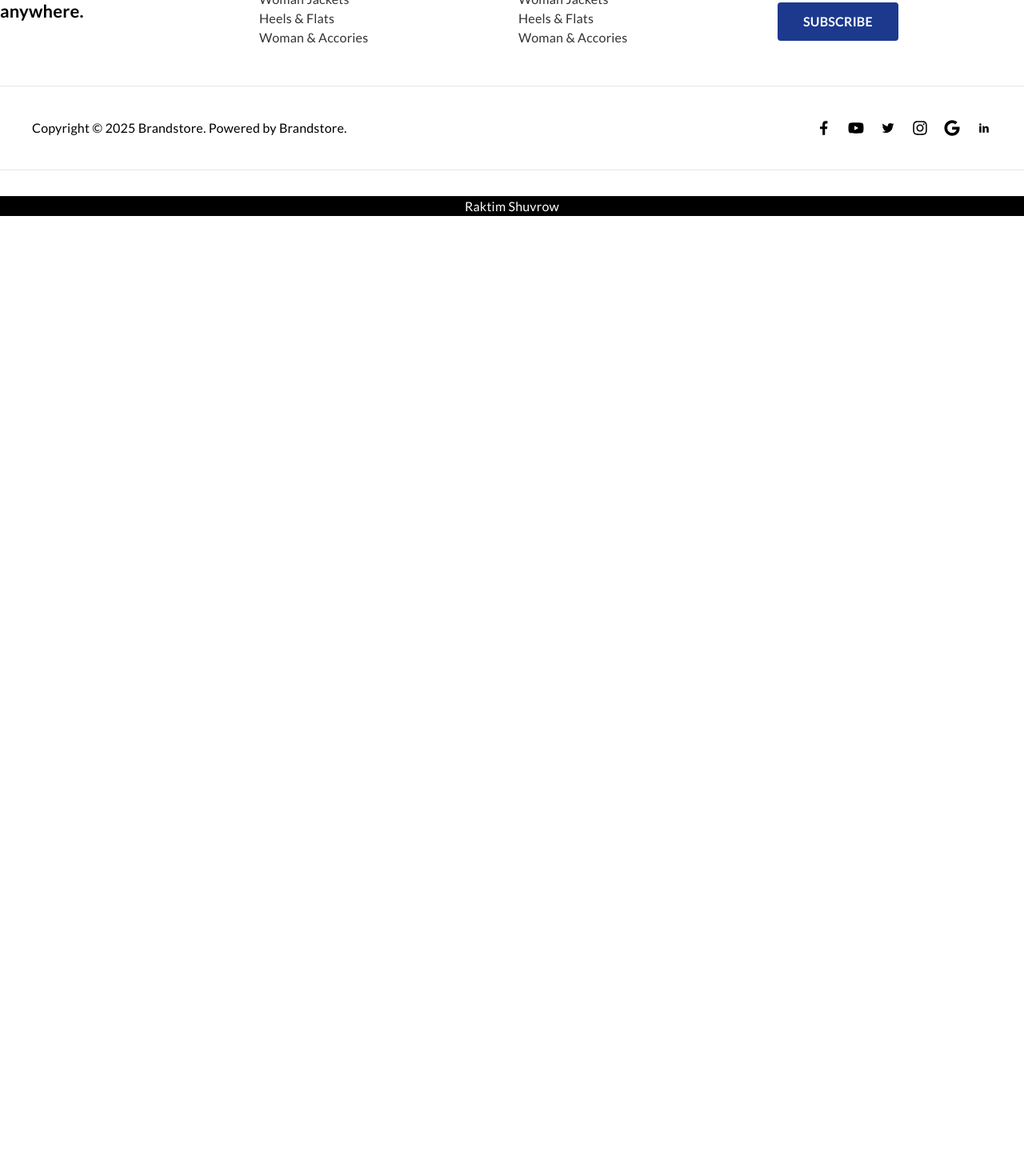
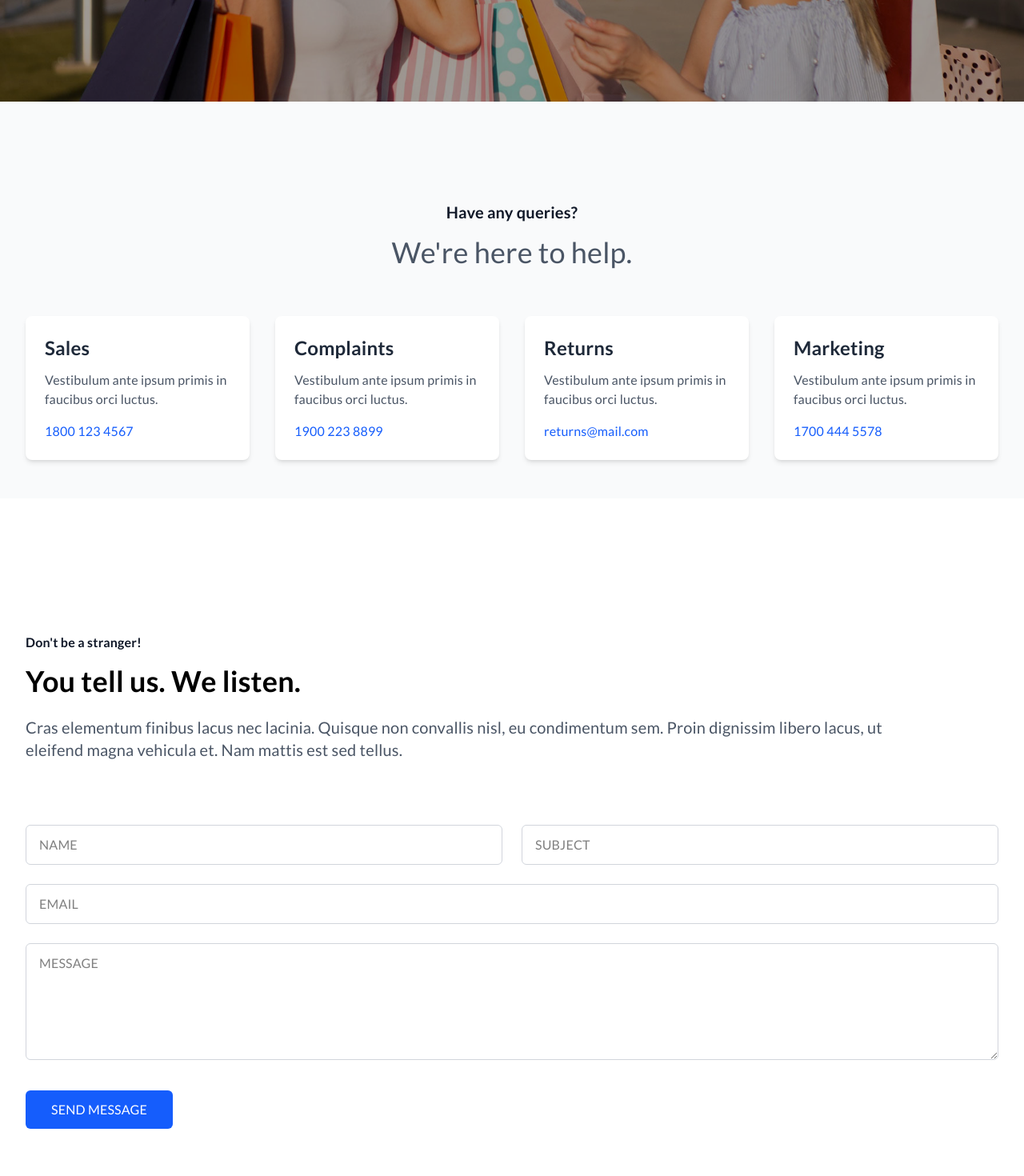
Before and after one commit to raktim98-cloud/DNK_Project, a React (Vite) app: page /contact in a window 1280 px wide. Shown: the part 440-1910 px from the top of the page at 80% size. Before the commit the page ends 800 px from the top, so only its background shows below. Built offline with nearby package versions, Linux system fonts and the light colour scheme.

Commit message:
almost done

```diff
--- a/index.html
+++ b/index.html
@@ -5,7 +5,7 @@
     <meta charset="UTF-8" />
     <link rel="icon" type="image/svg+xml" href="/vite.svg" />
     <meta name="viewport" content="width=device-width, initial-scale=1.0" />
-    <title>Vite + React</title>
+    <title>DNK</title>
     <link rel="stylesheet" href="https://cdnjs.cloudflare.com/ajax/libs/font-awesome/6.7.2/css/all.min.css" integrity="sha512-Evv84Mr4kqVGRNSgIGL/F/aIDqQb7xQ2vcrdIwxfjThSH8CSR7PBEakCr51Ck+w+/U6swU2Im1vVX0SVk9ABhg==" crossorigin="anonymous" referrerpolicy="no-referrer" />
   </head>
   <body>
--- a/src/assets/Components/AboutTeam.jsx
+++ b/src/assets/Components/AboutTeam.jsx
@@ -42,6 +42,7 @@ const AboutTeam = () => {
     <section className="py-20 px-4 sm:px-6 lg:px-8 bg-gray-50">
       <div className="container mx-auto">
         {/* Header Section */}
+        <div className="px-30">
         <div className="text-center mb-16">
           <p className="text-lg font-light text-gray-500 mb-2">A Few Words About</p>
           <h2 className="text-4xl md:text-5xl font-bold text-gray-800 mb-6">Our Team</h2>
@@ -75,6 +76,7 @@ const AboutTeam = () => {
             </div>
           ))}
         </div>
+        </div>
       </div>
     </section>
   );
--- /dev/null
+++ b/src/assets/Components/ContactForm.jsx
@@ -0,0 +1,107 @@
+// Form.jsx
+import React, { useState } from 'react';
+
+const ContactForm = () => {
+    const [user, setUser] = useState({
+        name: "",
+        subject: "",
+        email: "",
+        message: "",
+    });
+
+    const handleSubmit = (e) => {
+        e.preventDefault();
+        console.log('Form submitted:', user);
+
+    };
+
+    const handleChange = (e) => {
+        const { name, value } = e.target;
+        setUser(prev => ({
+            ...prev,
+            [name]: value
+        }));
+    };
+
+    return (
+        <section className="pt-30 pb-45 px-4 sm:px-6 lg:px-8 bg-white">
+            <div className="container mx-auto">
+                <div className='grid grid-cols-1 lg:grid-cols-[1fr,600px] gap-8'>
+                    <div className="text-start py-12">
+                        <h2 className="text-md font-bold text-gray-900 mb-4">Don't be a stranger!</h2>
+                        <p className="text-4xl text-black font-bold mb-6">You tell us. We listen.</p>
+                        <p className="text-gray-600 text-xl pr-0 lg:pr-30">
+                            Cras elementum finibus lacus nec lacinia. Quisque non convallis nisl, eu condimentum sem. Proin dignissim libero lacus, ut eleifend magna vehicula et. Nam mattis est sed tellus.
+                        </p>
+                    </div>
+
+                    <form className="space-y-6" onSubmit={handleSubmit}>
+                        <div className="grid grid-cols-1 md:grid-cols-2 gap-6">
+                            <div>
+                                <input
+                                    type="text"
+                                    id="name"
+                                    name="name"
+                                    className="w-full px-4 py-3 border border-gray-300 rounded-md focus:ring-2 focus:ring-blue-500 focus:border-blue-500 outline-none transition"
+                                    placeholder="NAME"
+                                    value={user.name}
+                                    onChange={handleChange}
+                                    required
+                                />
+                            </div>
+                            <div>
+                                <input
+                                    type="text"
+                                    id="subject"
+                                    name="subject"
+                                    className="w-full px-4 py-3 border border-gray-300 rounded-md focus:ring-2 focus:ring-blue-500 focus:border-blue-500 outline-none transition"
+                                    placeholder="SUBJECT"
+                                    value={user.subject}
+                                    onChange={handleChange}
+                                    required
+                                />
+                            </div>
+                        </div>
+
+                        <div>
+                            <input
+                                type="email"
+                                id="email"
+                                name="email"
+                                className="w-full px-4 py-3 border border-gray-300 rounded-md focus:ring-2 focus:ring-blue-500 focus:border-blue-500 outline-none transition"
+                                placeholder="EMAIL"
+                                value={user.email}
+                                onChange={handleChange}
+                                required
+                            />
+                        </div>
+
+                        <div>
+                            <textarea
+                                id="message"
+                                name="message"
+                                rows="5"
+                                className="w-full px-4 py-3 border border-gray-300 rounded-md focus:ring-2 focus:ring-blue-500 focus:border-blue-500 outline-none transition"
+                                placeholder="MESSAGE"
+                                value={user.message}
+                                onChange={handleChange}
+                                required
+                            ></textarea>
+                        </div>
+
+                        <div className="pt-2">
+                            <button
+                                type="submit"
+                                className="w-full md:w-auto px-8 py-3 bg-blue-600 text-white font-medium rounded-md hover:bg-blue-700 focus:outline-none focus:ring-2 focus:ring-blue-500 focus:ring-offset-2 transition"
+                            >
+                                SEND MESSAGE
+                            </button>
+                        </div>
+                    </form>
+                </div>
+            </div>
+        </section>
+    );
+};
+
+export default ContactForm;
--- /dev/null
+++ b/src/assets/Components/ContactHelp .jsx
@@ -0,0 +1,61 @@
+// ContactHelp.jsx
+import React from 'react';
+import { Link } from 'react-router';
+
+const ContactHelp = () => {
+  const contactItems = [
+    {
+      title: "Sales",
+      description: "Vestibulum ante ipsum primis in faucibus orci luctus.",
+      contact: "1800 123 4567"
+    },
+    {
+      title: "Complaints",
+      description: "Vestibulum ante ipsum primis in faucibus orci luctus.",
+      contact: "1900 223 8899"
+    },
+    {
+      title: "Returns",
+      description: "Vestibulum ante ipsum primis in faucibus orci luctus.",
+      contact: "returns@mail.com"
+    },
+    {
+      title: "Marketing",
+      description: "Vestibulum ante ipsum primis in faucibus orci luctus.",
+      contact: "1700 444 5578"
+    }
+  ];
+
+  return (
+    <section className="py-12 px-4 sm:px-6 lg:px-8 bg-gray-50">
+      <div className="max-w-7xl mx-auto">
+        <div className="text-center py-15">
+          <h2 className="text-xl font-bold text-gray-900 py-4">Have any queries?</h2>
+          <p className="text-4xl text-gray-600">We're here to help.</p>
+        </div>
+
+        <div className="grid grid-cols-1 md:grid-cols-2 lg:grid-cols-4 gap-8">
+          {contactItems.map((item, index) => (
+            <div key={index} className="bg-white p-6 rounded-lg shadow-md hover:shadow-lg transition-shadow">
+              <h3 className="text-2xl font-semibold text-gray-800 mb-3">{item.title}</h3>
+              <p className="text-gray-600 mb-4">{item.description}</p>
+              <div className="mt-4">
+                {item.contact.includes('@') ? (
+                  <Link to={`mailto:${item.contact}`} className="text-blue-600 hover:text-blue-800 font-medium">
+                    {item.contact}
+                  </Link>
+                ) : (
+                  <Link to={`tel:${item.contact.replace(/\s/g, '')}`} className="text-blue-600 hover:text-blue-800 font-medium">
+                    {item.contact}
+                  </Link>
+                )}
+              </div>
+            </div>
+          ))}
+        </div>
+      </div>
+    </section>
+  );
+};
+
+export default ContactHelp;
--- /dev/null
+++ b/src/assets/Components/ContactUs.jsx
@@ -0,0 +1,13 @@
+import React from 'react'
+
+function ContactUs() {
+  return (
+    <section className='bg-[rgba(0,0,0,0.38)]'>
+    <div className="container mx-auto">
+        <h1 className='text-7xl text-white text-center py-50'>Contact Us</h1>
+    </div>
+</section>
+  )
+}
+
+export default ContactUs
--- a/src/assets/Components/Form.jsx
+++ b/src/assets/Components/Form.jsx
@@ -1,51 +1,65 @@
-import React, { useState } from 'react'
+import React, { useState } from 'react';
 
 function Form() {
-    // const [email, setEmail] = useState('')
-    // const [password, setPassword] = useState('')
-    // const handleForm = (e)=>{
-    //     e.preventDefault()
-
-
-    // }
   const [user, setUser] = useState({
     email: "",
-    password:""
-  })
+    password: ""
+  });
 
-  const handleForm = (e)=>{
+  const handleSubmit = (e) => {
+    e.preventDefault();
+    console.log(user);
+    // Here you would typically add your form submission logic
+  };
 
-    e.preventDefault()
-    console.log(user);
-
-  }
-
-
-    const handleValue =(e)=>{
-      const {name,value} = e.target
-      setUser({...user,[name]:value})
-
-    }
-
+  const handleChange = (e) => {
+    const { name, value } = e.target;
+    setUser(prev => ({
+      ...prev,
+      [name]: value
+    }));
+  };
 
   return (
+    <form className="max-w-sm mx-auto" onSubmit={handleSubmit}>
+      <div className="mb-5">
+        <label htmlFor="email" className="block mb-2 text-sm font-medium text-gray-900 dark:text-white">
+          Your email
+        </label>
+        <input
+          type="email"
+          name="email"
+          id="email"
+          className="bg-gray-50 border border-gray-300 text-gray-900 text-sm rounded-lg focus:ring-blue-500 focus:border-blue-500 block w-full p-2.5 dark:bg-gray-700 dark:border-gray-600 dark:placeholder-gray-400 dark:text-white dark:focus:ring-blue-500 dark:focus:border-blue-500"
+          placeholder="name@flowbite.com"
+          value={user.email}
+          onChange={handleChange}
+          required
+        />
+      </div>
+      <div className="mb-5">
+        <label htmlFor="password" className="block mb-2 text-sm font-medium text-gray-900 dark:text-white">
+          Your password
+        </label>
+        <input
+          type="password"
+          id="password"
+          name="password"
+          className="bg-gray-50 border border-gray-300 text-gray-900 text-sm rounded-lg focus:ring-blue-500 focus:border-blue-500 block w-full p-2.5 dark:bg-gray-700 dark:border-gray-600 dark:placeholder-gray-400 dark:text-white dark:focus:ring-blue-500 dark:focus:border-blue-500"
+          value={user.password}
+          onChange={handleChange}
+          required
+        />
+      </div>
 
-
-<form className="max-w-sm mx-auto" onSubmit={handleForm}>
-  <div className="mb-5">
-    <label htmlFor="email" className="block mb-2 text-sm font-medium text-gray-900 dark:text-white">Your email</label>
-    <input type="email" name='email' id="email" className="bg-gray-50 border border-gray-300 text-gray-900 text-sm rounded-lg focus:ring-blue-500 focus:border-blue-500 block w-full p-2.5 dark:bg-gray-700 dark:border-gray-600 dark:placeholder-gray-400 dark:text-white dark:focus:ring-blue-500 dark:focus:border-blue-500" placeholder="name@flowbite.com"
-    value={user.email} onChange={(e)=> handleValue(e)} />
-  </div>
-  <div className="mb-5">
-    <label htmlFor="password"  className="block mb-2 text-sm font-medium text-gray-900 dark:text-white">Your password</label>
-    <input type="password" id="password" name="password" className="bg-gray-50 border border-gray-300 text-gray-900 text-sm rounded-lg focus:ring-blue-500 focus:border-blue-500 block w-full p-2.5 dark:bg-gray-700 dark:border-gray-600 dark:placeholder-gray-400 dark:text-white dark:focus:ring-blue-500 dark:focus:border-blue-500" value={user.password} onChange={(e)=> handleValue(e)} />
-  </div>
-
-  <button type="submit" className="text-white bg-blue-700 hover:bg-blue-800 focus:ring-4 focus:outline-none focus:ring-blue-300 font-medium rounded-lg text-sm w-full sm:w-auto px-5 py-2.5 text-center dark:bg-blue-600 dark:hover:bg-blue-700 dark:focus:ring-blue-800">Submit</button>
-</form>
-
-  )
+      <button
+        type="submit"
+        className="text-white bg-blue-700 hover:bg-blue-800 focus:ring-4 focus:outline-none focus:ring-blue-300 font-medium rounded-lg text-sm w-full sm:w-auto px-5 py-2.5 text-center dark:bg-blue-600 dark:hover:bg-blue-700 dark:focus:ring-blue-800"
+      >
+        Submit
+      </button>
+    </form>
+  );
 }
 
-export default Form
+export default Form;
--- a/src/assets/Pages/About.jsx
+++ b/src/assets/Pages/About.jsx
@@ -1,6 +1,10 @@
+
+
 import AboutBanner from "../Components/AboutBanner"
+import AboutFollow from "../Components/AboutFollow"
 import AboutTeam from "../Components/AboutTeam"
 import AboutWho from "../Components/AboutWho"
+import Best from "../Components/Best"
 
 
 function About() {
@@ -15,6 +19,8 @@ function About() {
       <AboutBanner/>
       <AboutWho/>
       <AboutTeam/>
+      <AboutFollow/>
+      <Best/>
 
     </div>
   )
--- a/src/assets/Pages/Contact.jsx
+++ b/src/assets/Pages/Contact.jsx
@@ -1,8 +1,23 @@
-import Nav from "../Components/Nav"
+import ContactForm from "../Components/ContactForm"
+import ContactHelp from "../Components/ContactHelp "
+import ContactUs from "../Components/ContactUs"
+
 
 function Contact() {
   return (
-    <div>Contact</div>
+    <div className="min-h-screen">
+
+    <div
+      className="fixed top-0 left-0 w-full h-full bg-cover bg-center z-[-10]"
+      style={{ backgroundImage: "url('/banner-06.jpg')" }}
+    ></div>
+
+
+    <ContactUs/>
+    <ContactHelp/>
+
+    <ContactForm/>
+    </div>
   )
 }
 
```
Also changed, not shown: src/assets/Components/AboutFollow.jsx (added, +32 -0 lines), public/banner-06.jpg (added), public/download.svg (added).
